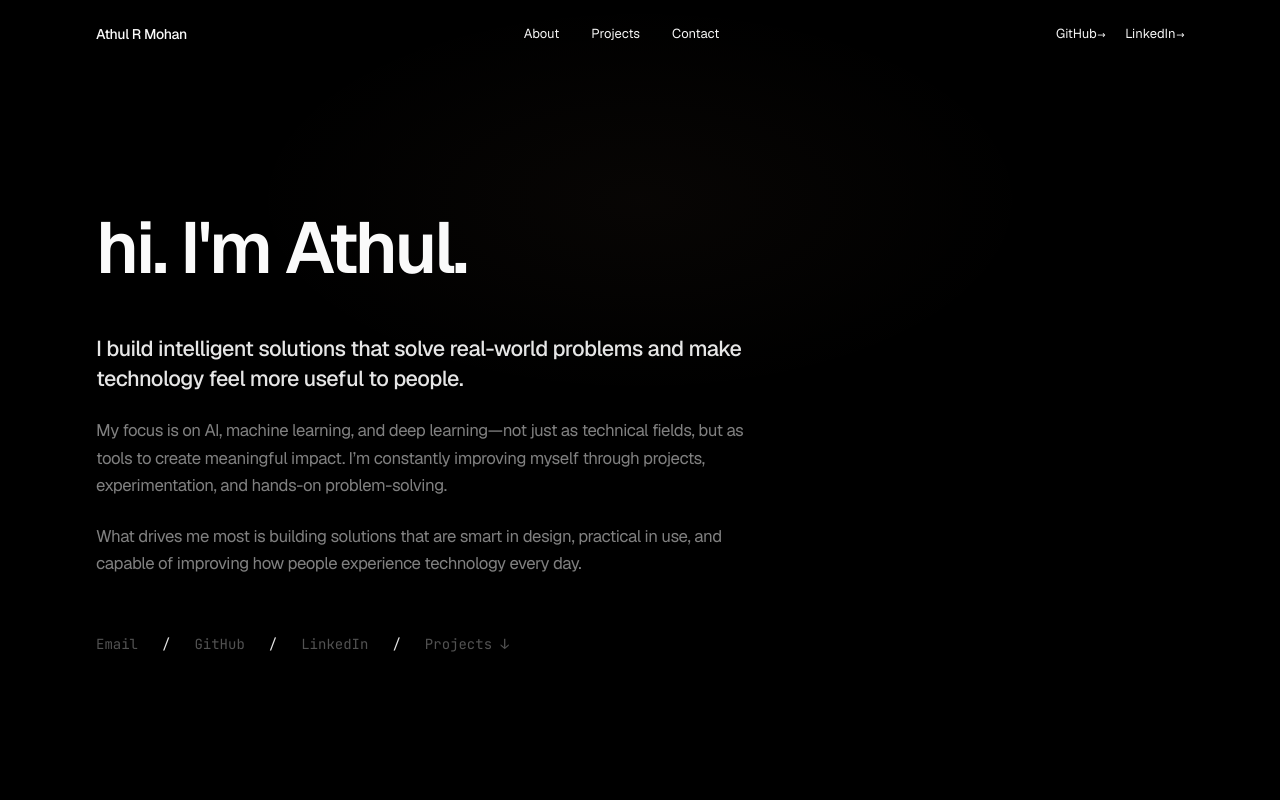
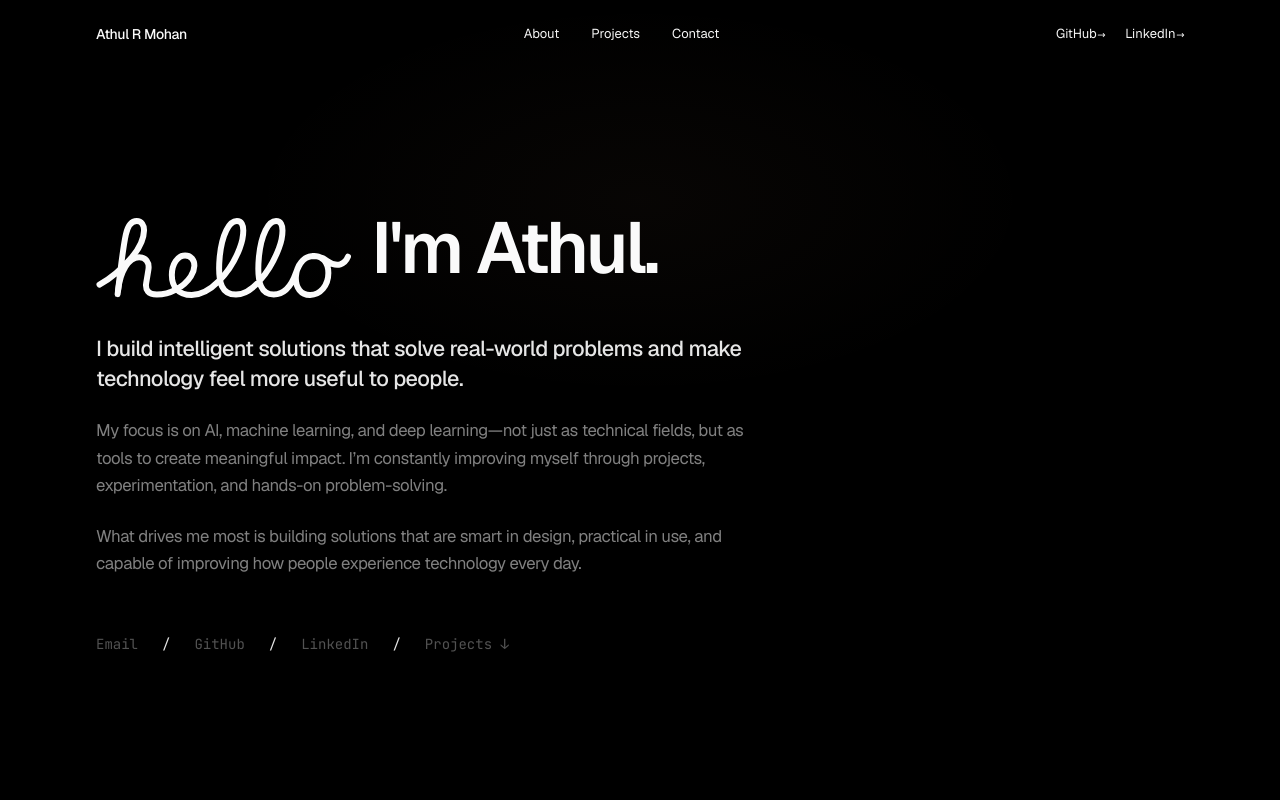
Before and after one commit to AthulRm18/athul-portfolio, a Next.js app: page / in a window 1280 px wide. Shown: the top 800 px of the page. Built offline with nearby package versions, Linux system fonts and the light colour scheme.

Commit message:
fix: remove global border rule and animate Apple Hello in AboutSection

```diff
--- a/src/app/globals.css
+++ b/src/app/globals.css
@@ -59,9 +59,6 @@
   :focus-visible {
     outline: 2px solid var(--color-accent);
     outline-offset: 4px;
-  }
-  * {
-    @apply border-border outline-ring/50;
   }
 }
 
--- a/src/components/about/AboutSection.tsx
+++ b/src/components/about/AboutSection.tsx
@@ -2,10 +2,14 @@
 
 import { motion } from "framer-motion";
 import Link from "next/link";
+import { useState } from "react";
 import { stagger } from "@/lib/motion";
 import { site, gmailComposeUrl } from "@/lib/data/site";
+import { AppleHelloEffectEnglish } from "@/components/apple-hello-effect-english";
 
 export function AboutSection() {
+  const [showName, setShowName] = useState(false);
+
   return (
     <section
       id="about"
@@ -17,12 +21,24 @@ export function AboutSection() {
         animate="show"
         className="max-w-2xl"
       >
-        <motion.h1
+        <motion.div
           variants={stagger.item}
-          className="text-[clamp(2.75rem,7vw,4.5rem)] font-semibold tracking-[-0.04em] leading-[1.05]"
+          className="flex flex-wrap items-end gap-3 md:gap-5 mb-4"
         >
-          hi. I&apos;m <span className="inline-block hover:text-white transition-colors">Athul</span>.
-        </motion.h1>
+          <AppleHelloEffectEnglish
+            className="h-12 sm:h-16 md:h-20 text-fg -mb-2 md:-mb-3"
+            durationScale={1.1}
+            onAnimationComplete={() => setShowName(true)}
+          />
+          <motion.h1
+            initial={{ opacity: 0, filter: "blur(10px)", y: 10 }}
+            animate={showName ? { opacity: 1, filter: "blur(0px)", y: 0 } : {}}
+            transition={{ duration: 1.2, ease: "easeOut" }}
+            className="text-[clamp(2.75rem,7vw,4.5rem)] font-semibold tracking-[-0.04em] leading-[1.05]"
+          >
+            I&apos;m <span className="inline-block hover:text-white transition-colors">Athul</span>.
+          </motion.h1>
+        </motion.div>
 
         <div className="mt-12 flex flex-col gap-6 max-w-[42rem]">
           <motion.p
```
